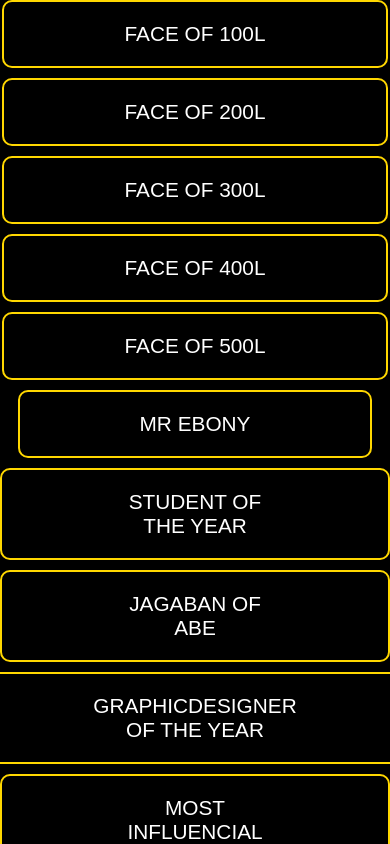
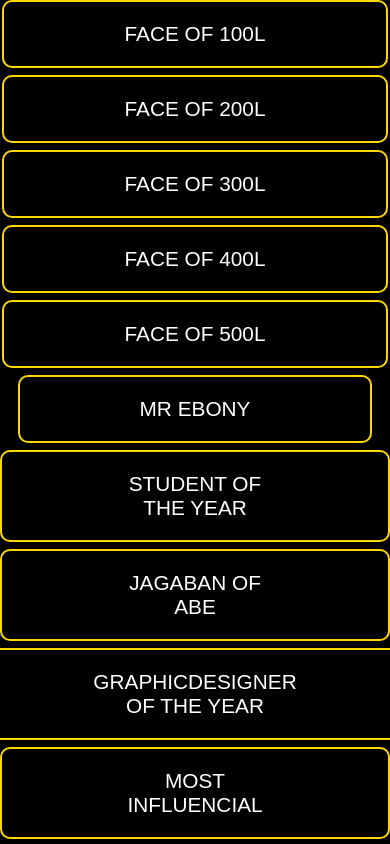
Before and after one commit to kenny3198/SABES-VOTIN-PLARTFORM, a Vue app: page /categoryPage in a window 390 px wide. Shown: the top 844 px of the page. Built offline with nearby package versions, Linux system fonts and the light colour scheme.

Commit message:
changes commited

```diff
--- a/src/components/categoryPage.vue
+++ b/src/components/categoryPage.vue
@@ -123,5 +123,14 @@ export default {
     font-size: 1.3rem;
     cursor: pointer;
   }
+  @media screen and (max-width: 600px) {
+    .container-button{
+      display: flex;
+      flex-direction: column;
+      align-items: center;
+      gap: 7px;
+      width: 100%;
+    }
+  }
 
 </style>
```
